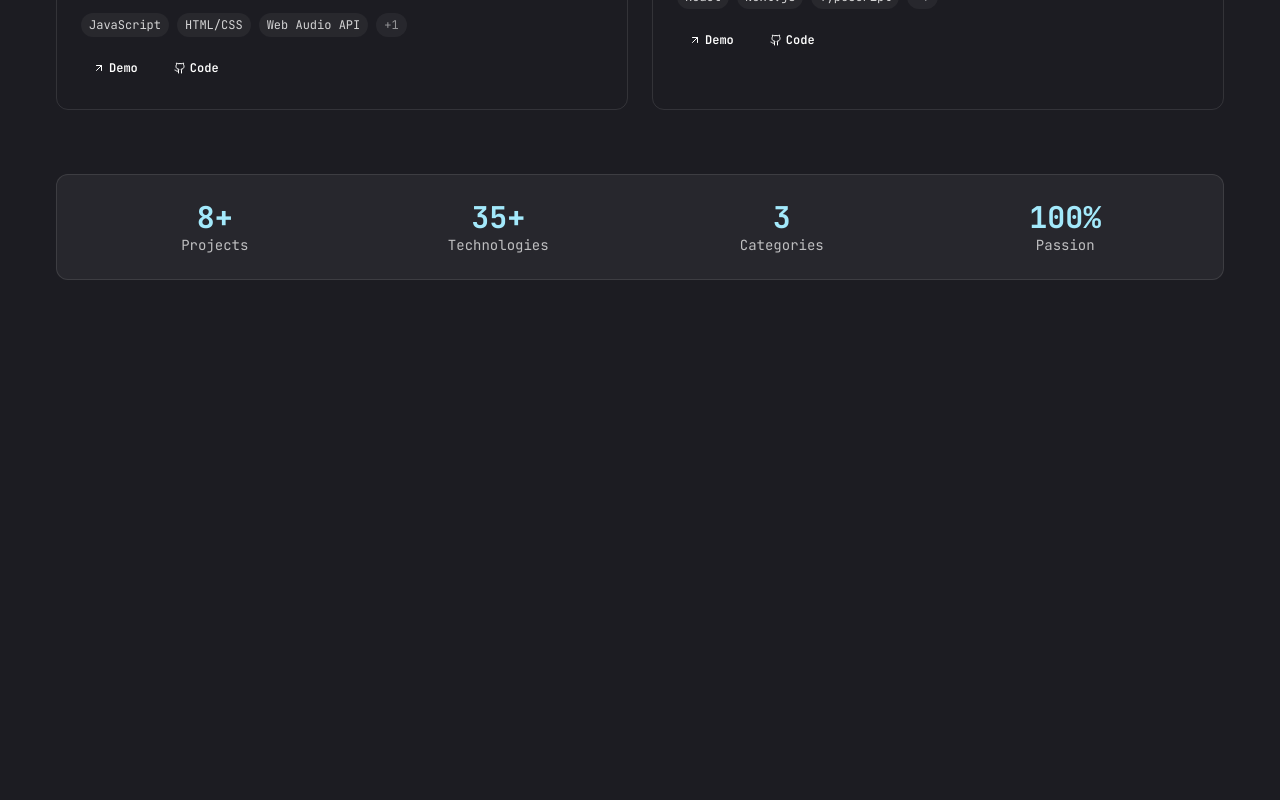
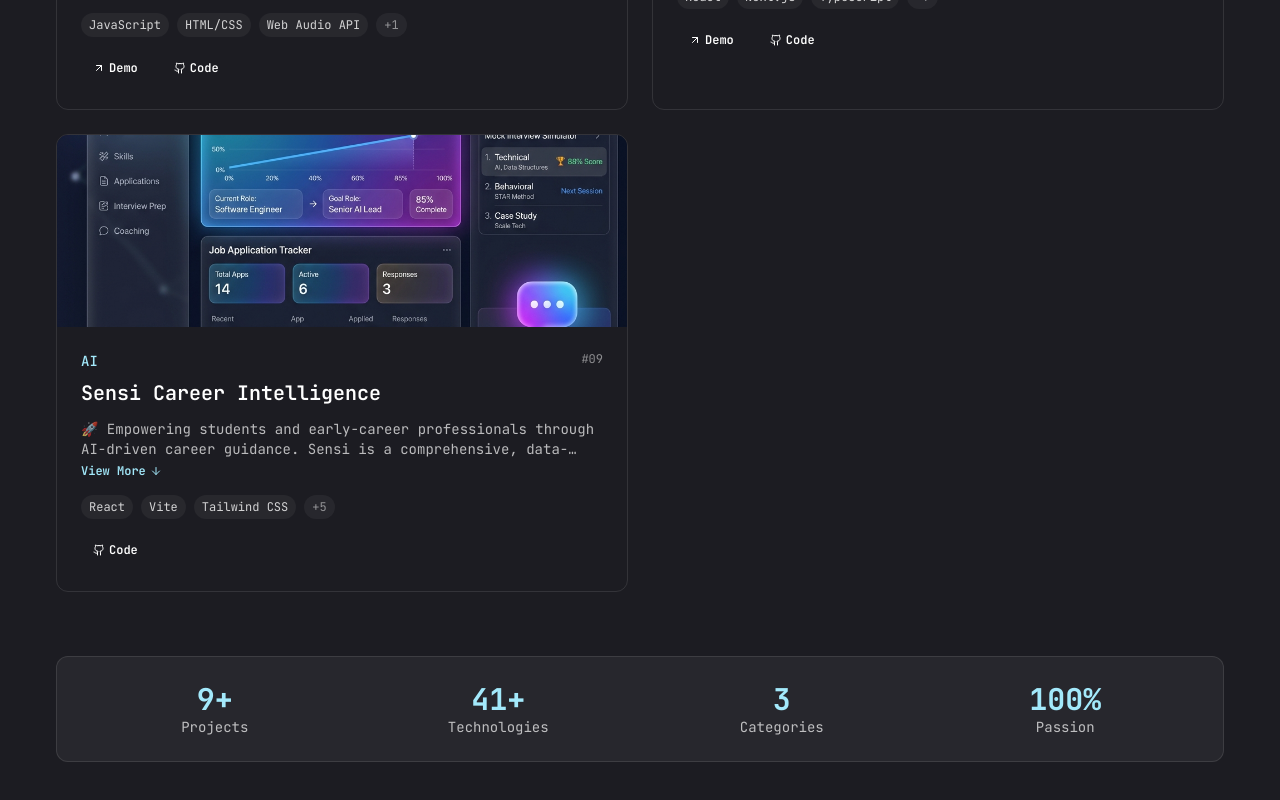
Before and after one commit to Adonalsiun/ABPortfolio, a Next.js app in the folder my-portfolio-main/: page /projects in a window 1280 px wide. Shown: the part 2350-3150 px from the top of the page. Before the commit the page ends 2710 px from the top, so only its background shows below. Built offline with nearby package versions, Linux system fonts and the light colour scheme.

Commit message:
Update to item

```diff
--- a/my-portfolio-main/app/projects/data.js
+++ b/my-portfolio-main/app/projects/data.js
@@ -157,5 +157,27 @@ export const projects = [
     live: "https://www.arynbht.tech/",
     github: "https://github.com/Adonalsiun/ABPortfolio",
     details: "This portfolio is a dynamic reflection of my journey as a computer science student and developer. Built meticulously with Next.js and React, it prioritizes top-tier performance, SEO optimization, and an exceptionally smooth user experience enriched by Framer Motion animations. The design system leverages Tailwind CSS to create a modern, dark-themed aesthetic that feels both premium and uniquely personal. By centralizing my varied work—spanning from embedded C development to deep learning models—into a single, highly interactive application, this platform serves as both a resume and a technical sandbox where I continually test and deploy new web technologies."
+  },
+  {
+    num: "09",
+    category: "AI",
+    title: "Sensi Career Intelligence",
+    description: "🚀 Empowering students and early-career professionals through AI-driven career guidance. Sensi is a comprehensive, data-driven career coaching engine designed to transform the job application process with Google Gemini and OpenAI integration.",
+    stack: [
+      { name: "React" },
+      { name: "Vite" },
+      { name: "Tailwind CSS" },
+      { name: "Google Gemini" },
+      { name: "OpenAI" },
+      { name: "Chart.js" },
+      { name: "Mammoth" },
+      { name: "PDF.js" }
+    ],
+    image: "/assets/projects/sensi.png",
+    timeframe: "March 2026 - Present",
+    achievement: "AI Career Coaching Engine",
+    live: "#",
+    github: "https://github.com/Adonalsiun/Sensi",
+    details: "Sensi is a comprehensive career coaching engine leveraging Google Gemini and OpenAI to personalize job application insights. It features a centralized career dashboard for progress monitoring, a smart application tracker for managing deadlines, and an AI-powered interview prep tool that generates personalized questions based on job descriptions. Additionally, Sensi includes a document version manager for resumes and cover letters, AI-driven skill gap analysis, and fit score visualization to help users optimize their professional profile and bridge employability gaps."
   }
 ];
```
Also changed, not shown: my-portfolio-main/public/assets/projects/sensi.png (added).
